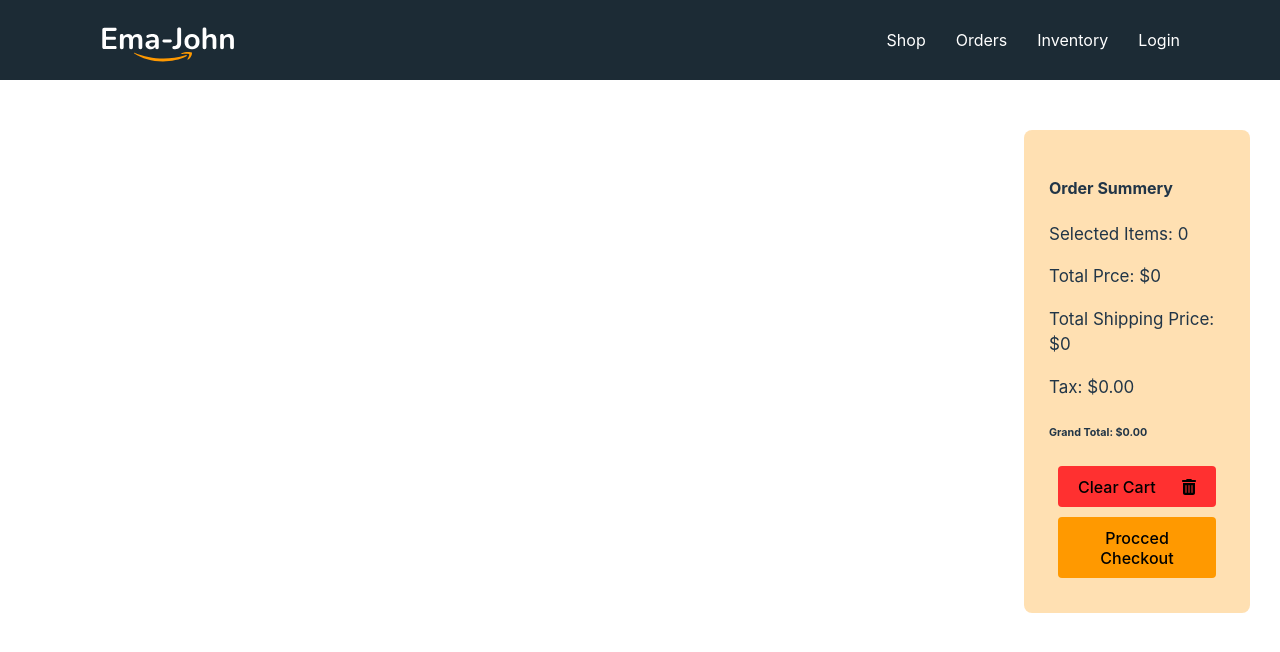
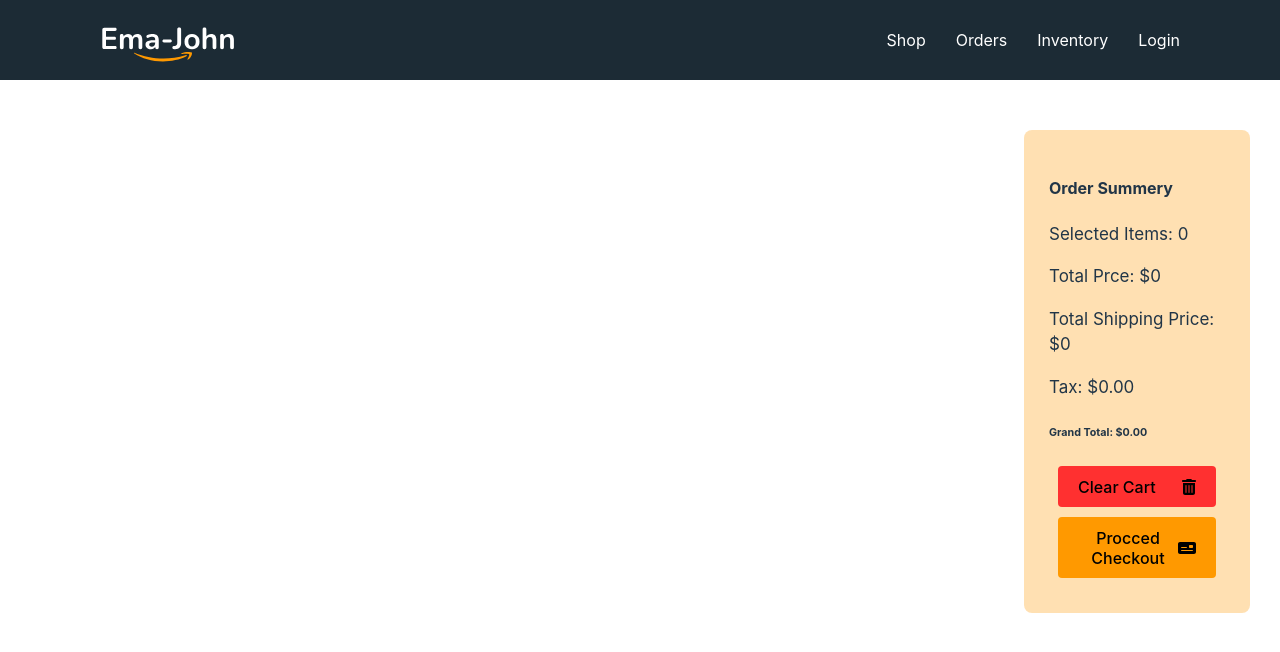
Before and after one commit to Alamgir2-2/Hat-Bazaar, a React (Vite) app: page /orders in a window 1280 px wide. Shown: the top 652 px of the page. Built offline with nearby package versions, Linux system fonts and the light colour scheme.

Commit message:
Add icons on the button

```diff
--- a/src/components/Orders/Orders.jsx
+++ b/src/components/Orders/Orders.jsx
@@ -2,6 +2,8 @@ import React, { useState } from "react";
 import Cart from "../Cart/Cart";
 import { Link, useLoaderData } from "react-router-dom";
 import ReviewItem from "../ReviewItem/ReviewItem";
+import { FontAwesomeIcon } from "@fortawesome/react-fontawesome";
+import { faMoneyCheck } from "@fortawesome/free-solid-svg-icons";
 import './orders.css';
 import { deleteShoppingCart, removeFromDb } from "../../../utilities/fakedb";
 
@@ -38,7 +40,7 @@ const Orders = () => {
         cart={cart}
         hanldeClearCart = {hanldeClearCart}>
           <Link className="procced-link" to="/checkout">
-            <button className="btn-procced">Procced Checkout</button>
+            <button  className="btn-procced"><span>Procced Checkout</span> <FontAwesomeIcon icon={faMoneyCheck} /></button>
           </Link>
         </Cart>
       </div>
--- a/src/components/Shop/Shop.jsx
+++ b/src/components/Shop/Shop.jsx
@@ -1,6 +1,8 @@
 import React, { useEffect, useState } from "react";
 import "./Shop.css";
 import Product from "../Product/Product";
+import { FontAwesomeIcon } from "@fortawesome/react-fontawesome";
+import { faArrowRight } from "@fortawesome/free-solid-svg-icons";
 import Cart from "../Cart/Cart";
 import {
   addToDb,
@@ -102,7 +104,7 @@ const Shop = () => {
       <div className="cart-container">
         <Cart cart={cart} hanldeClearCart={hanldeClearCart}>
           <Link className="procced-link" to="/orders">
-            <button className="btn-procced">Review Order</button>
+            <button className="btn-procced"><span>Review Order</span> <FontAwesomeIcon icon={faArrowRight} /></button>
           </Link>
         </Cart>
       </div>
```
